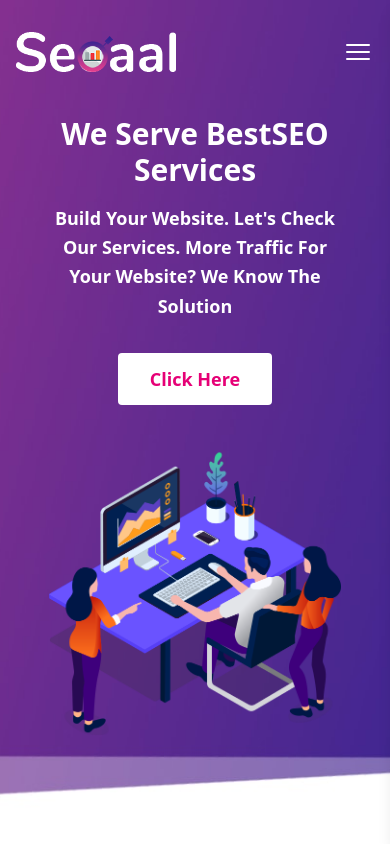
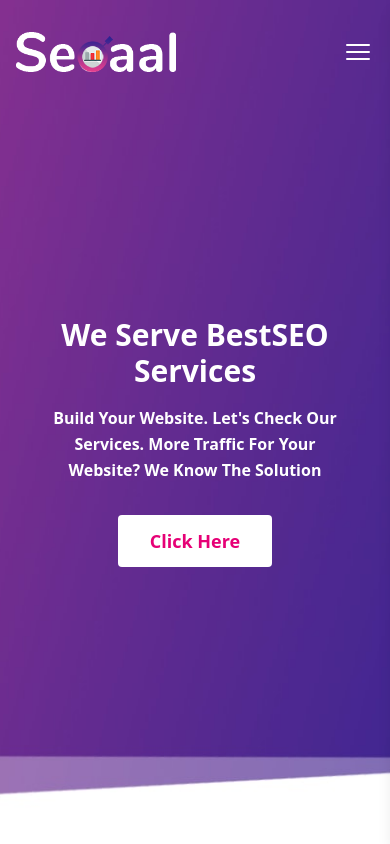
Before and after one commit to MuhammadAsad20/SEOaal, a React (Vite) app: page / in a window 390 px wide. Shown: the top 844 px of the page. Built offline with nearby package versions, Linux system fonts and the light colour scheme.

Commit message:
add some responsivness to stats and info section

```diff
--- a/src/components/Hero.jsx
+++ b/src/components/Hero.jsx
@@ -11,32 +11,32 @@ const Hero = () => {
                 backgroundImage: `url(${Slidebg})`,
             }}
         >
-            <div className="container mx-auto h-full flex flex-col md:flex-row justify-center items-center px-5">
+            <div className="container mx-auto h-full flex flex-col-reverse lg:flex-row justify-center items-center px-5">
                 {/* Text Content */}
-                <div className="w-full md:max-w-[450px] bg-opacity-80 p-6 rounded-xl text-center md:text-left mb-10 md:mb-0">
-                    <h1 className="title-font sm:text-6xl text-3xl mb-4 font-semibold">
+                <div className="w-full lg:max-w-[450px] bg-opacity-80 p-6 rounded-xl text-center lg:text-left mt-10 lg:mt-0">
+                    <h1 className="title-font text-3xl sm:text-4xl md:text-5xl lg:text-6xl mb-4 font-semibold">
                         We Serve Best
                         <br className="hidden lg:inline-block" />
                         SEO Services
                     </h1>
-                    <p className="mb-8 leading-relaxed text-lg font-semibold">
+                    <p className="mb-8 leading-relaxed text-base md:text-lg font-semibold">
                         Build Your Website. Let's Check Our Services. More Traffic For Your Website? We Know The Solution
                     </p>
-                    <div className="flex justify-center md:justify-start">
+                    <div className="flex justify-center lg:justify-start">
                         <button className="inline-flex text-pink-600 bg-white font-semibold border-0 py-3 px-8 focus:outline-none hover:text-indigo-600 rounded text-lg">
                             Click Here
                         </button>
                     </div>
                 </div>
 
-                {/* Animated Image */}
-                <div className="lg:max-w-lg lg:w-full md:w-1/2 w-5/6 flex justify-center">
+                {/* Animated Image - Hidden on md and smaller */}
+                <div className="hidden lg:flex lg:max-w-lg lg:w-full w-5/6 justify-center">
                     <motion.img
-                        className="object-cover object-center rounded "
+                        className="object-cover object-center rounded"
                         alt="hero"
                         src={Slideart}
                         animate={{
-                            y: [0, -20, 0], // Moves up then down
+                            y: [0, -20, 0],
                         }}
                         transition={{
                             duration: 5,
--- a/src/components/Info.jsx
+++ b/src/components/Info.jsx
@@ -19,7 +19,7 @@ const Info = () => {
       </div>
 
       {/* Heading */}
-      <div className="container sm:w-140 px-5 py-8 sm:mx-100 text-start">
+      <div className="container lg:w-140 px-5 py-8 lg:mx-20 xl:mx-100 text-start">
         <h1 className="text-4xl font-bold text-gray-900 mb-6">
           We are one of the most effective SEO agencies in the universe.
         </h1>
@@ -63,7 +63,7 @@ const Info = () => {
 
 // Reusable Card Component
 const Card = ({ title, desc, icon }) => (
-  <div className="group relative w-full h-auto sm:w-[540px] sm:h-[304px] bg-blue-800 border-2 border-gray-200 border-opacity-50 rounded-xl p-8 flex sm:flex-row flex-col transition-all duration-500 ease-in-out overflow-hidden">
+  <div className="w-full lg:w-[45%] xl:w-[540px] h-auto group relative lg:mx-3 lg:my-3 bg-blue-950 border-2 border-gray-200 border-opacity-50 rounded-xl p-8 flex lg:flex-row flex-col transition-all duration-500 ease-in-out overflow-hidden">
 
     {/* Background image on hover */}
     <div
--- a/src/components/Stats.jsx
+++ b/src/components/Stats.jsx
@@ -1,11 +1,12 @@
 import React from 'react';
-import about from '../assets/Images/about.png'; // change filename if needed
+import about from '../assets/Images/about.png';
 
 const Stats = () => {
     return (
         <section className="text-gray-600 body-font">
             <div className="container px-4 py-16 mx-auto flex flex-wrap items-center">
-                <div className="flex flex-wrap -mx-4 mt-auto mb-auto lg:w-1/2 w-full content-start sm:pr-10">
+                {/* Text Column */}
+                <div className="flex flex-wrap -mx-4 mt-auto mb-auto w-full lg:w-1/2 content-start sm:pr-10">
                     <div className="w-full sm:p-4 px-4 mb-6">
                         <h1 className="title-font font-bold text-3xl sm:text-4xl mb-4 text-gray-900">
                             The #1 SEO Services Company
@@ -13,9 +14,9 @@ const Stats = () => {
 
                         {/* Colored Line */}
                         <div className="flex h-1 w-full overflow-hidden rounded bg-gray-200 mb-6">
-                            <div className="h-full w-[10%] bg-indigo-500"></div>
+                            <div className="h-full w-[3%] bg-indigo-500"></div>
                             <div className="h-full w-[3%] bg-white"></div>
-                            <div className="h-full w-[20%] bg-pink-500"></div>
+                            <div className="h-full w-[10%] bg-pink-500"></div>
                         </div>
 
                         <p className="leading-relaxed text-base sm:text-lg font-semibold">
@@ -25,26 +26,25 @@ const Stats = () => {
 
                     {/* Stats */}
                     <div className="flex flex-wrap w-full">
-                        <div className="p-4 w-1/2 sm:w-1/3">
+                        <div className="p-4 w-1/2 sm:w-1/2 md:w-1/3">
                             <h2 className="title-font font-medium text-4xl sm:text-5xl text-gray-900 mb-2">
                                 1165<sup className="text-pink-500 text-xl sm:text-2xl font-semibold align-super">+</sup>
                             </h2>
-                            <p className="leading-relaxed text-sm sm:text-xl font-bold">Projects Completed</p>
+                            <p className="leading-relaxed text-sm sm:text-base md:text-lg font-bold">Projects Completed</p>
                         </div>
-
-                        <div className="p-4 w-1/2 sm:w-1/3">
+                        <div className="p-4 w-1/2 sm:w-1/2 md:w-1/3">
                             <h2 className="title-font font-medium text-4xl sm:text-5xl text-gray-900 mb-2">
                                 256<sup className="text-pink-500 text-xl sm:text-2xl font-semibold align-super">K</sup>
                             </h2>
-                            <p className="leading-relaxed text-sm sm:text-xl font-bold">Satisfied Clients</p>
+                            <p className="leading-relaxed text-sm sm:text-base md:text-lg font-bold">Satisfied Clients</p>
                         </div>
                     </div>
                 </div>
 
-                {/* Image */}
-                <div className="lg:w-1/2 sm:w-1/3 w-full flex justify-center mt-10 sm:mt-0">
+                {/* Image Column */}
+                <div className="w-full lg:w-1/2 flex justify-center mt-10 lg:mt-0">
                     <img
-                        className="object-contain h-72 sm:h-96 w-[90%] rounded-lg"
+                        className="object-contain w-[90%] max-w-xs sm:max-w-sm md:max-w-md lg:max-w-lg h-auto rounded-lg"
                         src={about}
                         alt="stats"
                     />
```
